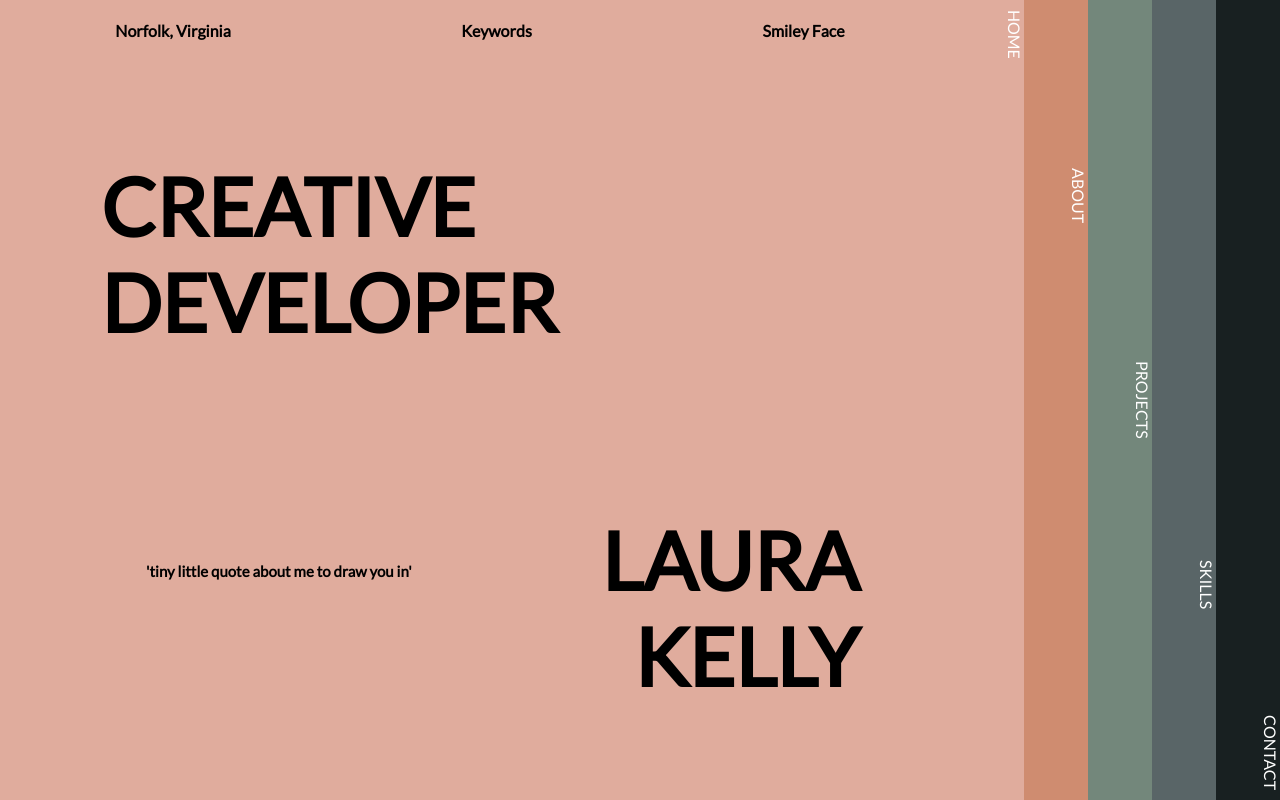
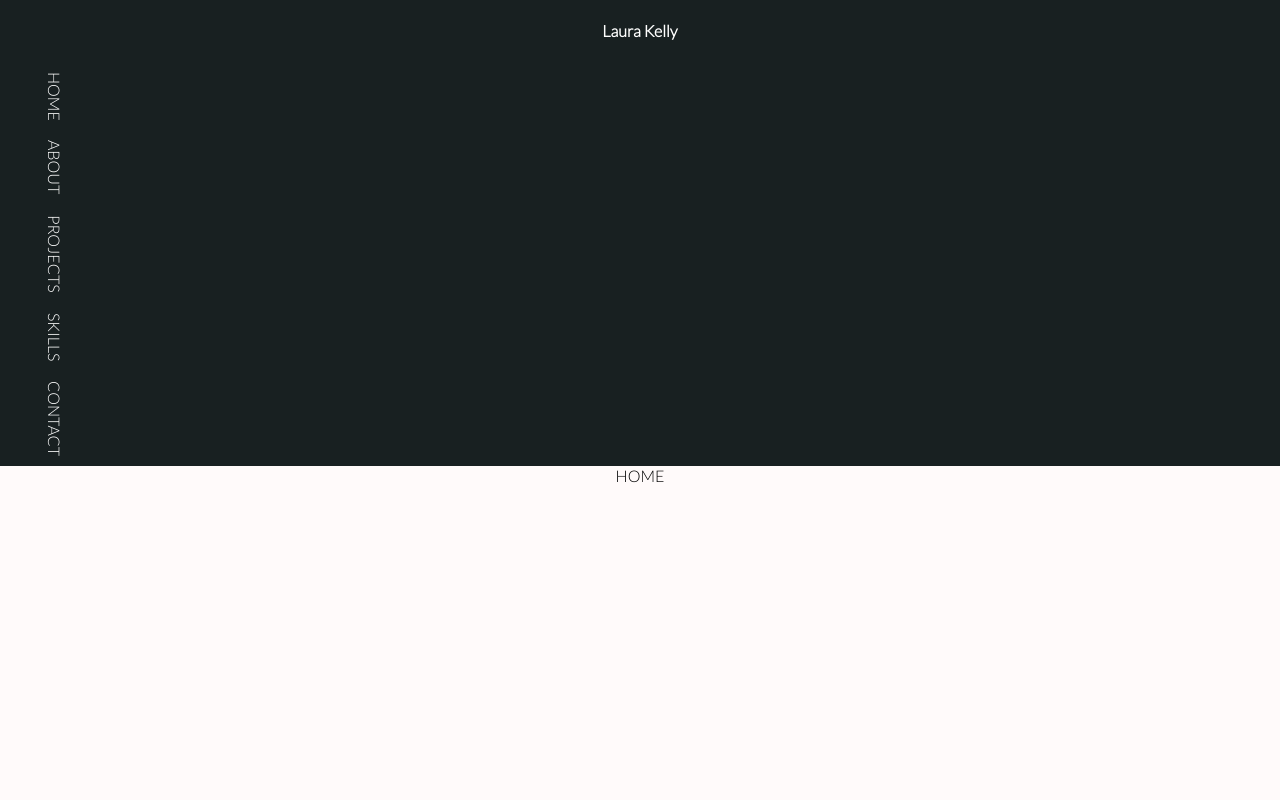
Before and after one commit to laurakelly1/portfolio-frontend, a JavaScript app: page / in a window 1280 px wide. Shown: the top 800 px of the page. Built offline with nearby package versions, Linux system fonts and the light colour scheme; the HTML template or start-up script is replaced by a standard one.

Commit message:
Changing to new design - less clicking

```diff
--- a/public/index.html
+++ b/public/index.html
@@ -11,7 +11,9 @@
   <link rel="manifest" href="%PUBLIC_URL%/manifest.json" />
   <link rel="preconnect" href="https://fonts.googleapis.com">
   <link rel="preconnect" href="https://fonts.gstatic.com" crossorigin>
-  <link href="https://fonts.googleapis.com/css2?family=Lato&display=swap" rel="stylesheet">
+  <link
+    href="https://fonts.googleapis.com/css2?family=Lato:ital,wght@0,100;0,300;1,100;1,300&family=Libre+Baskerville&display=swap"
+    rel="stylesheet">
   <title>Laura Kelly</title>
 </head>
 
--- a/src/App.js
+++ b/src/App.js
@@ -1,9 +1,11 @@
 import "./styles.scss";
 import Main from "./components/Main";
+import Header from "./components/Header";
 
 function App() {
   return (
     <div className="App">
+      <Header/>
       <Main/>
     </div>
   );
--- a/src/components/Header.js
+++ b/src/components/Header.js
@@ -1,7 +1,17 @@
+import { Link } from "react-router-dom";
 const Header = () => {
-    return (
-        <div>Header</div>
-    )
-}
+  return (
+    <div className="header">
+      <h4>Laura Kelly</h4>
+      <div className="navbar">
+        <Link to="/">Home</Link>
+        <Link to="/about">About</Link>
+        <Link to="/projects">Projects</Link>
+        <Link to="/skills">Skills</Link>
+        <Link to="/contact">Contact</Link>
+      </div>
+    </div>
+  );
+};
 
 export default Header;
--- a/src/pages/About.js
+++ /dev/null
@@ -1,64 +0,0 @@
-import { Link } from "react-router-dom";
-import { motion } from "framer-motion";
-
-const About = () => {
-  const containerVariants = {
-    hidden: {
-      ocapcity: 0,
-      x: "-100vw",
-    },
-    visible: {
-      opacity: 1,
-      x: 0,
-    },
-    exit: {
-      x: "-100vw",
-      transition: { ease: "easeInOut" },
-    },
-  };
-  return (
-    <motion.div
-      className="main"
-      variants={containerVariants}
-      initial="hidden"
-      animate="visible"
-      exit="exit"
-    >
-      <div className="sidebar-left">
-        <Link to="/" className="home-nav">
-          Home
-        </Link>
-      </div>
-      <div className="about-page">
-        <h2>About</h2>
-        <p>
-          Hello! My name is Laura. I recently completed a coding boot camp where
-          I spent time learning skills necessary for software engineering. I
-          enjoyed the fast-paced learning environment and the opportunity to
-          spend time creating content that interests me. My formal training is
-          in Pure Mathematics, and prior to this career change I was a
-          mathematics publisher. My love of math drew me to a career in coding
-          due to the logical problem-solving aspects. I also am excited to
-          transfer my design skills to this new medium.
-        </p>
-        <img src='src/images/profile_pic.JPG' alt="portrait laura kelly"/>
-      </div>
-      <div className="sidebar-right">
-        <Link to="/about" className="about-nav">
-          About
-        </Link>
-        <Link to="/projects" className="project-nav">
-          Projects
-        </Link>
-        <Link to="/skills" className="skills-nav">
-          Skills
-        </Link>
-        <Link to="/contact" className="contact-nav">
-          Contact
-        </Link>
-      </div>
-    </motion.div>
-  );
-};
-
-export default About;
--- a/src/pages/Contact.js
+++ /dev/null
@@ -1,54 +0,0 @@
-import { Link } from "react-router-dom";
-import { motion } from 'framer-motion';
-
-const Contact = () => {
-    const containerVariants = {
-        hidden: {
-            ocapcity: 0,
-            x: '-100vw'
-        },
-        visible: {
-            opacity: 1,
-            x: 0,
-        },
-        exit: {
-            x: '-100vw',
-            transition: { ease: 'easeInOut'}
-        }
-    }
-  return (
-    <motion.div className="main"
-    variants = {containerVariants}
-    initial='hidden'
-    animate='visible'
-    exit='exit'>
-      <div className="sidebar-left">
-        <Link to="/" className="home-nav">
-          Home
-        </Link>
-        <Link to="/about" className="about-nav">
-          About
-        </Link>
-        <Link to="/projects" className="project-nav">
-          Projects
-        </Link>
-        <Link to="/skills" className="skills-nav">
-          Skills
-        </Link>
-      </div>
-      <div className="contact-page">
-        <h2>Contact</h2>
-        <p>Email</p>
-        <p>GitHub</p>
-        <p>LinkedIn</p>
-      </div>
-      <div className="sidebar-right">
-        <Link to="/contact" className="contact-nav">
-          Contact
-        </Link>
-      </div>
-    </motion.div>
-  );
-};
-
-export default Contact;
--- a/src/pages/Home.js
+++ b/src/pages/Home.js
@@ -1,67 +1,46 @@
-import { Link } from "react-router-dom";
-import { motion } from "framer-motion";
-
 const Home = () => {
-    const containerVariants = {
-        hidden: {
-            ocapcity: 0,
-            x: '-100vw'
-        },
-        visible: {
-            opacity: 1,
-            x: 0,
-        },
-        exit: {
-            x: '-100vw',
-            transition: { ease: 'easeInOut'}
-        }
-    }
   return (
-    <motion.div className="main"
-    variants = {containerVariants}
-    initial='hidden'
-    animate='visible'
-    exit='exit'>
+    <div className="main">
       <div className="home-page">
-        <div className="home-top">
-          <h4>Norfolk, Virginia</h4>
-          <h4>Keywords</h4>
-          <h4>Smiley Face</h4>
-        </div>
-        <div className="home-center">
-          <div className="title-upper">
-            <h2 className="heading1">CREATIVE</h2>
-            <h2 className="heading1">DEVELOPER</h2>
-          </div>
-          <div className="title-lower">
-            <h3 className="quote">
-              'tiny little quote about me to draw you in'
-            </h3>
-            <div>
-              <h2 className="heading2">LAURA</h2>
-              <h2 className="heading2">KELLY</h2>
-            </div>
-          </div>
-        </div>
+        HOME
       </div>
-      <div className="sidebar-right">
-        <Link to="/" className="home-nav">
-          Home
-        </Link>
-        <Link to="/about" className="about-nav">
-          About
-        </Link>
-        <Link to="/projects" className="project-nav">
-          Projects
-        </Link>
-        <Link to="/skills" className="skills-nav">
-          Skills
-        </Link>
-        <Link to="/contact" className="contact-nav">
-          Contact
-        </Link>
+      <div className="about-page">
+        <h2>About</h2>
+        <img
+          src="https://github.com/laurakelly1/portfolio-frontend/blob/main/src/images/profile_pic.JPG?raw=true"
+          alt="portrait laura kelly"
+        />
+        <p>
+          Hello! My name is Laura. I recently completed a coding boot camp where
+          I spent time learning skills necessary for software engineering. I
+          enjoyed the fast-paced learning environment and the opportunity to
+          spend time creating content that interests me. My formal training is
+          in Pure Mathematics, and prior to this career change I was a
+          mathematics publisher. My love of math drew me to a career in coding
+          due to the logical problem-solving aspects. I also am excited to
+          transfer my design skills to this new medium.
+        </p>
       </div>
-    </motion.div>
+      <div className="projects-page">
+        <h2>Projects</h2>
+        <p>Project 1</p>
+        <p>Project 2</p>
+        <p>Project 3</p>
+        <p>Project 4</p>
+      </div>
+      <div className="skills-page">
+        <h2>Skills</h2>
+        <p>Languages</p>
+        <p>Stylesheets</p>
+        <p>Soft skills</p>
+      </div>
+      <div className="contact-page">
+        <h2>Contact</h2>
+        <p>Email</p>
+        <p>GitHub</p>
+        <p>LinkedIn</p>
+      </div>
+    </div>
   );
 };
 
--- a/src/pages/Projects.js
+++ /dev/null
@@ -1,55 +0,0 @@
-import { Link } from "react-router-dom";
-import {motion} from 'framer-motion';
-
-const Projects = () => {
-    const containerVariants = {
-        hidden: {
-            ocapcity: 0,
-            x: '-100vw'
-        },
-        visible: {
-            opacity: 1,
-            x: 0,
-        },
-        exit: {
-            x: '-100vw',
-            transition: { ease: 'easeInOut'}
-        }
-    }
-  return (
-    <motion.div className="main"
-    variants = {containerVariants}
-    initial='hidden'
-    animate='visible'
-    exit='exit'>
-      <div className="sidebar-left">
-        <Link to="/" className="home-nav">
-          Home
-        </Link>
-        <Link to="/about" className="about-nav">
-          About
-        </Link>
-      </div>
-      <div className="projects-page">
-        <h2>Projects</h2>
-        <p>Project 1</p>
-        <p>Project 2</p>
-        <p>Project 3</p>
-        <p>Project 4</p>
-      </div>
-      <div className="sidebar-right">
-        <Link to="/projects" className="project-nav">
-          Projects
-        </Link>
-        <Link to="/skills" className="skills-nav">
-          Skills
-        </Link>
-        <Link to="/contact" className="contact-nav">
-          Contact
-        </Link>
-      </div>
-    </motion.div>
-  );
-};
-
-export default Projects;
--- a/src/pages/Skills.js
+++ /dev/null
@@ -1,54 +0,0 @@
-import { Link } from "react-router-dom";
-import { motion } from 'framer-motion';
-
-const Skills = () => {
-    const containerVariants = {
-        hidden: {
-            ocapcity: 0,
-            x: '-100vw'
-        },
-        visible: {
-            opacity: 1,
-            x: 0,
-        },
-        exit: {
-            x: '-100vw',
-            transition: { ease: 'easeInOut'}
-        }
-    }
-  return (
-    <motion.div className="main"
-    variants = {containerVariants}
-    initial='hidden'
-    animate='visible'
-    exit='exit'>
-      <div className="sidebar-left">
-        <Link to="/" className="home-nav">
-          Home
-        </Link>
-        <Link to="/about" className="about-nav">
-          About
-        </Link>
-        <Link to="/projects" className="project-nav">
-          Projects
-        </Link>
-      </div>
-      <div className="skills-page">
-        <h2>Skills</h2>
-        <p>Languages</p>
-        <p>Stylesheets</p>
-        <p>Soft skills</p>
-      </div>
-      <div className="sidebar-right">
-        <Link to="/skills" className="skills-nav">
-          Skills
-        </Link>
-        <Link to="/contact" className="contact-nav">
-          Contact
-        </Link>
-      </div>
-    </motion.div>
-  );
-};
-
-export default Skills;
--- a/src/styles.scss
+++ b/src/styles.scss
@@ -1,5 +1,5 @@
 // Colors
-$light-orange: #e0ac9d;
+$light-orange: snow;
 $dark-orange: #cf8c70;
 $light-green: #73877b;
 $dark-green: #596567;
@@ -31,38 +31,10 @@ body{
   font-family: 'Lato', sans-serif;
 
 }
-
-.main {
-  display: flex;
-  .sidebar-left {
-    display: flex;
-  }
-  .sidebar-right {
-    display: flex;
-  }
-  .home-nav {
-    background-color: $light-orange;
+.header {
+  color: white;
+  a {
     @include nav-bars;
-  }
-  .about-nav {
-    background-color: $dark-orange;
-    @include nav-bars;
-    padding-top: 21vh;
-  }
-  .project-nav {
-    background-color: $light-green;
-    @include nav-bars;
-    text-align: center;
-  }
-  .skills-nav {
-    background-color: $dark-green;
-    @include nav-bars;
-    padding-top: 70vh;
-  }
-  .contact-nav {
-    background-color: $almost-black;
-    @include nav-bars;
-    text-align: end;
   }
 }
 
@@ -72,35 +44,6 @@ body{
   @include page-size;
   display: flex;
   flex-direction: column;
-  .home-top {
-    display: flex;
-    justify-content: space-around;
-  }
-  .home-center {
-    height: 100vh;
-    display: flex;
-    flex-direction: column;
-    justify-content: space-between;
-    margin: 10%;
-    .heading1 {
-      text-align: left;
-      font-size: 80px;
-      margin: 0 5px;
-    }
-    .title-lower {
-      display: flex;
-      justify-content: space-between;
-      .heading2 {
-        text-align: right;
-        font-size: 80px;
-        margin: 0 5px;
-      }
-      .quote {
-        font-size: 15px;
-        margin: 50px;
-      }
-    }
-  }
 }
 
 .about-page {
```
Also changed, not shown: src/components/Main.js (+0 -8 lines).
